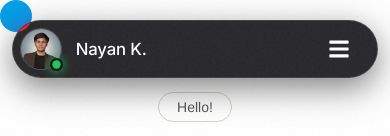
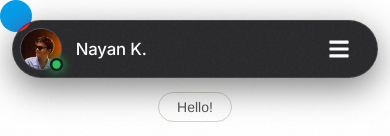
Before and after one commit to Nayan-Kawalkar/Design-looks, a React (Vite) app: page / in a window 390 px wide. Shown: the top 136 px of the page. Built offline with nearby package versions, Linux system fonts and the light colour scheme.

Commit message:
now we are astaring animations

```diff
--- a/src/components/Navbar.jsx
+++ b/src/components/Navbar.jsx
@@ -152,7 +152,7 @@ const Navbar = () => {
                 }}
               >
                 <img
-                  src="/src/assets/profile-phto.jpg"
+                  src="/images/2222.jpeg"
                   alt="Nayan K."
                   style={{
                     width: '100%',
--- a/src/index.css
+++ b/src/index.css
@@ -1554,7 +1554,7 @@ h6 {
   }
 
   .jh-content-row {
-    grid-template-columns: 1fr;
+    grid-template-columns: minmax(0, 1fr);
     justify-items: center;
     text-align: center;
     gap: 36px;
@@ -1571,6 +1571,7 @@ h6 {
 
   .jh-center-col {
     order: 1;
+    width: 100%;
   }
 
   .jh-right-col {
```
Also changed, not shown: public/images/2222.jpeg (added).
